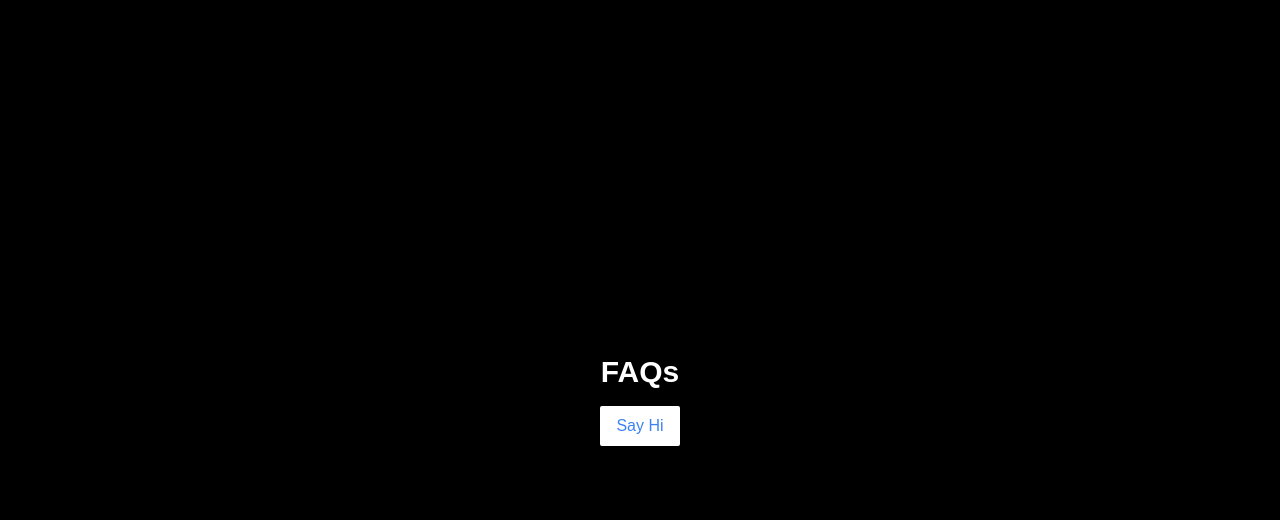
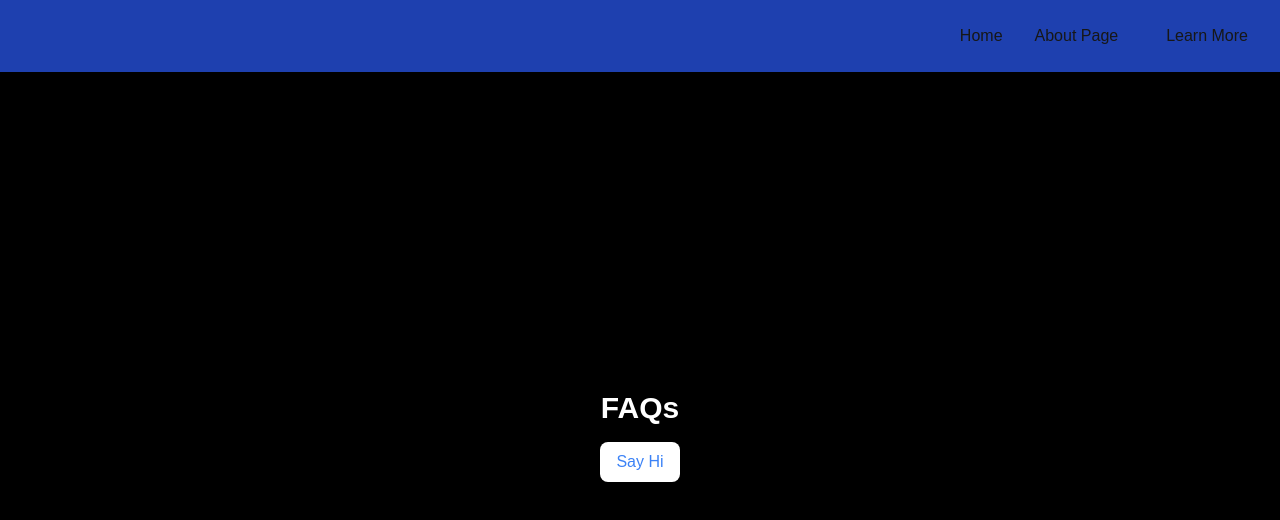
Before and after one commit to jhuber05/Jacob-Huber, a Next.js app: page /faqs in a window 1280 px wide. Shown: the top 520 px of the page. Built offline with nearby package versions, Linux system fonts and the light colour scheme.

Commit message:
Navbar component was made

```diff
--- a/app/about/page.tsx
+++ b/app/about/page.tsx
@@ -1,16 +1,11 @@
 "use client";
 import Image from "next/image";
-import FaqsLink from "@/app/components/FaqsPageLink";
-import LearnMoreLink from "@/app/components/LearnMorePageLink";
-
+import Navbar from "@/app/components/Navbar";
 
 export default function About() {
   return (
     <div className="w-screen min-h-screen flex flex-col items-center justify-center bg-custom-blue ">
-      <div className="w-full flex flex-row justify-end items-center p-4 bg-blue-800 space-x-4">
-        <FaqsLink />
-        <LearnMoreLink />
-      </div>
+      <Navbar />
       <h1 className="text-3xl font-bold text-white">Jacob Huber&apos;s About Page</h1>
       <button onClick={()=>{alert("hello");}} className="bg-white text-blue-500 px-4 py-2 rounded-sm mt-4 hover:-translate-y-2 transistion duration-500 ease-in-out">
         Say Hi
--- /dev/null
+++ b/app/components/Navbar.tsx
@@ -0,0 +1,55 @@
+"use client";
+
+import Link from "next/link";
+import AboutLink from "@/app/components/AboutPageLink";
+import LearnMoreLink from "@/app/components/LearnMorePageLink";
+import FaqsLink from "@/app/components/FaqsPageLink";
+import { usePathname } from "next/navigation";
+
+
+export default function Navbar() {
+  const pathname = usePathname();
+
+  const getLinks = () => {
+    switch (pathname) {
+      case "/about":
+        return (
+          <>
+            <Link href="/">Home</Link>
+            <FaqsLink />
+            <LearnMoreLink />
+          </>
+        );
+      case "/faqs":
+        return (
+          <>
+            <Link href="/">Home</Link>
+            <AboutLink />
+            <LearnMoreLink />
+          </>
+        );
+      case "/learn-more":
+        return (
+          <>
+            <Link href="/">Home</Link>
+            <AboutLink />
+            <FaqsLink />
+          </>
+        );
+      default:
+        return (
+          <>
+            <AboutLink />
+            <FaqsLink />
+            <LearnMoreLink />
+          </>
+        );
+    }
+  };
+
+  return (
+    <nav className="w-full flex flex-row justify-end items-center p-4 bg-blue-800 space-x-4">
+      {getLinks()}
+    </nav>
+  );
+}
--- a/app/faqs/page.tsx
+++ b/app/faqs/page.tsx
@@ -1,12 +1,19 @@
 "use client";
+import Navbar from "@/app/components/Navbar";
 
 export default function Faqs() {
   return (
-    <div className="w-screen h-screen flex flex-col items-center justify-center bg-black">
+    <div className="w-screen h-screen flex flex-col items-center justify-start bg-black">
+      <Navbar />
+      <div className="flex flex-col items-center justify-center flex-grow">
       <h1 className="text-3xl font-bold text-white">FAQs</h1>
-      <button onClick={()=>{alert("hello");}} className="bg-white text-blue-500 px-4 py-2 rounded-sm mt-4 hover:-translate-y-2 transistion duration-500 ease-in-out">
-        Say Hi
-      </button>
+        <button
+          onClick={() => {alert("hello");}}
+          className="bg-white text-blue-500 px-4 py-2 rounded-lg mt-4 hover:-translate-y-2 transition duration-500 ease-in-out"
+        >
+          Say Hi
+        </button>
+      </div>
     </div>
   );
 }
--- a/app/learn-more/page.tsx
+++ b/app/learn-more/page.tsx
@@ -1,8 +1,10 @@
 "use client";
+import Navbar from "@/app/components/Navbar";
 
 export default function LearnMore() {
   return (
     <div className="w-screen h-screen flex flex-col items-center justify-center bg-black">
+      <Navbar />
       <h1 className="text-3xl font-bold text-white">Learn More</h1>
       <button onClick={()=>{alert("hello");}} className="bg-white text-blue-500 px-4 py-2 rounded-sm mt-4 hover:-translate-y-2 transistion duration-500 ease-in-out">
         Say Hi
--- a/app/page.tsx
+++ b/app/page.tsx
@@ -1,18 +1,11 @@
 "use client";
 
-import AboutLink from "@/app/components/AboutPageLink";
-import FaqsLink from "@/app/components/FaqsPageLink";
-import LearnMoreLink from "@/app/components/LearnMorePageLink";
+import Navbar from "@/app/components/Navbar";
 
 export default function Home() {
   return (
     <div className="w-screen h-screen flex flex-col items-center justify-start bg-black">
-      <div className="w-full flex flex-row justify-end items-center p-4 bg-blue-800 space-x-4">
-        <AboutLink />
-        <FaqsLink />
-        <LearnMoreLink />
-      </div>
-
+      <Navbar />
       <div className="flex flex-col items-center justify-center flex-grow">
         <h1 className="text-3xl font-bold text-white">Jacob Huber&apos;s Website</h1>
         <button
```
